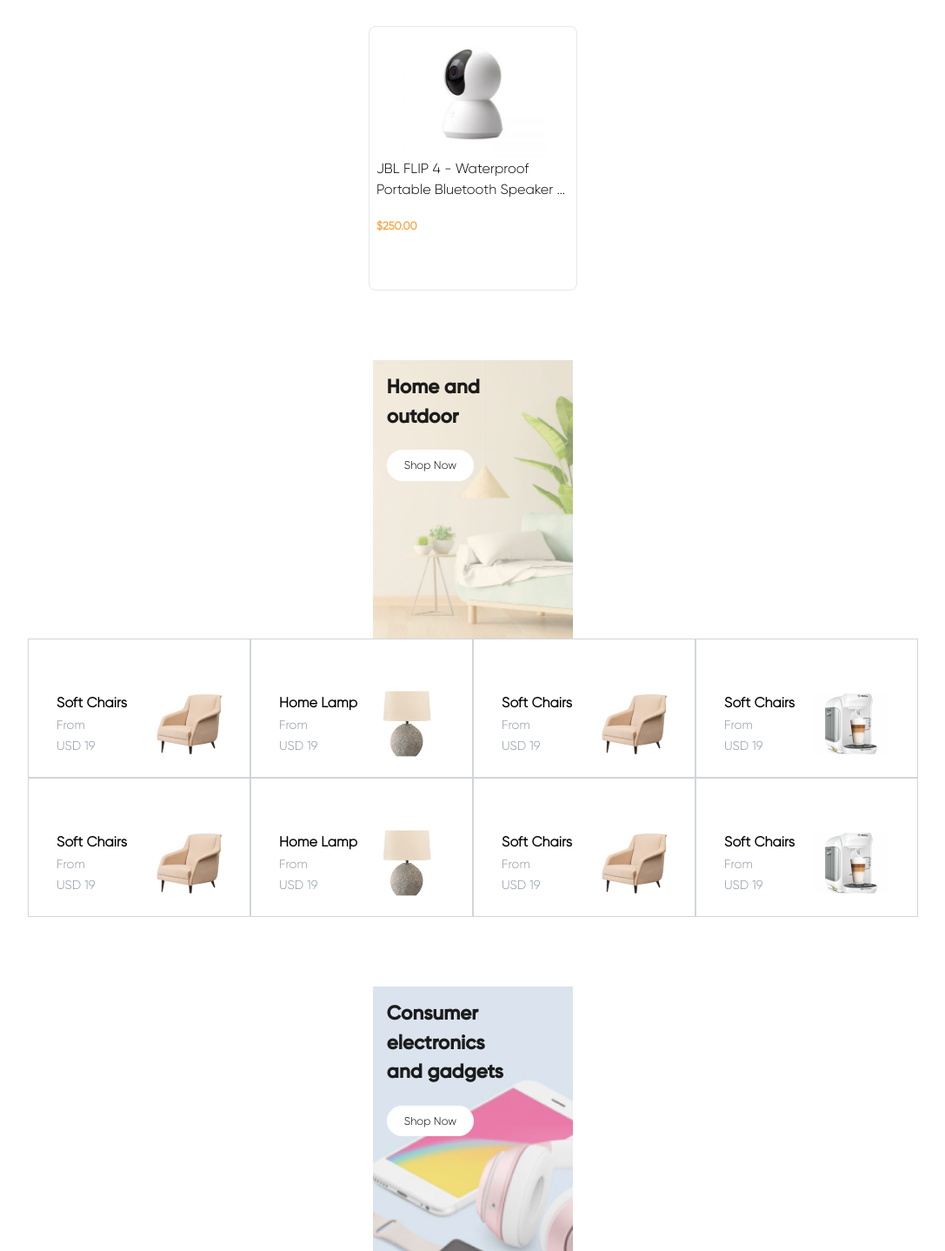
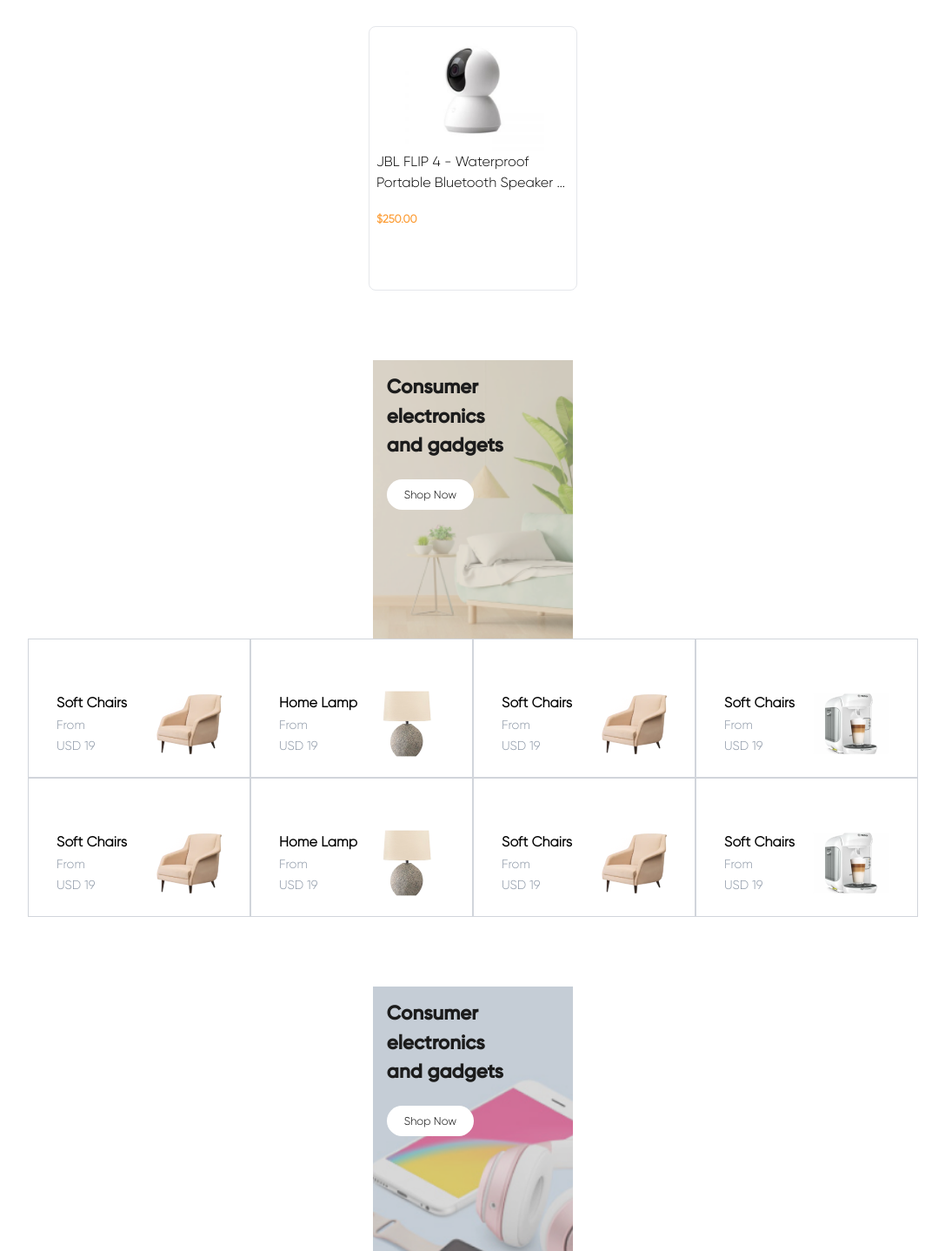
Before and after one commit to davidfayanju1/KioskhiveNG, a React (Vite) app: page /marketplace in a window 1280 px wide. Shown: the part 1362-2800 px from the top of the page at 87% size, without its empty margins (96-1183 px from the left). Built offline with nearby package versions, Linux system fonts and the light colour scheme; a web font is replaced by a local one.

Commit message:
Ui CHanges

```diff
--- a/package.json
+++ b/package.json
@@ -10,8 +10,10 @@
     "preview": "vite preview"
   },
   "dependencies": {
+    "bootstrap": "^5.3.3",
     "framer-motion": "12.0.0-alpha.0",
     "react": "^18.2.0",
+    "react-bootstrap": "^2.10.6",
     "react-dom": "^18.2.0",
     "react-icons": "^5.4.0",
     "react-router-dom": "^6.23.1"
--- a/src/components/common/Header.jsx
+++ b/src/components/common/Header.jsx
@@ -89,7 +89,21 @@ const Header = () => {
         </div>
       </section>
 
-      {/* <section className="bg-white border-b-[1px] border"></section> */}
+      <section className="bg-white h-[4rem] border md:hidden grid place-items-center">
+        <div className="input_container flex items-center justify-between bg-white py-2 rounded-full w-[98%] mx-auto px-5 border-solid border-[1px] border-gray-300">
+          <input
+            type="text"
+            placeholder="Search For anything..."
+            className="outline-none font-gilroy border-none w-full placeholder:text-[#77878F] placeholder:text-[14px] text-[16px]"
+            value={input}
+            onChange={(e) => setInput(e.target.value)}
+          />
+
+          <figure className="icon">
+            <img src="/svgs/search.svg" alt="Search Icon" />
+          </figure>
+        </div>
+      </section>
 
       <section className="category-container md:px-[4rem] px-[1rem] border-b-[1px] bg-white z-50 border-[#E4E7E9] h-[5rem] flex items-center justify-between">
         <div className="category_section self-center flex items-center justify-center">
--- a/src/components/modules/home/Section4.jsx
+++ b/src/components/modules/home/Section4.jsx
@@ -29,7 +29,7 @@ const Section4 = () => {
         <div className="flex-container flex items-start justify-start md:gap-[1rem] gap-[2rem] md:flex-row flex-col">
           {data.map((item) => (
             <div className="item_card">
-              <div className="title font-[600] text-center text-white md:text-[1.8rem] text-[1.3h1 mb-[1rem]">
+              <div className="title font-[600] text-center text-white md:text-[1.8rem] text-[1.5rem] mb-[1rem]">
                 {item.title}
               </div>
               <div className="text text-white font-[400] text-center text-[1rem]">
--- a/src/components/modules/market/MarketPlaceComp.jsx
+++ b/src/components/modules/market/MarketPlaceComp.jsx
@@ -18,7 +18,7 @@ const MarketPlaceComp = () => {
 
     {
       icon: "/svgs/return.svg",
-      name: "24 HOURS RETURN  ",
+      name: "24 HOURS RETURN",
       subText: "100% money-back guarantee",
     },
 
@@ -53,7 +53,7 @@ const MarketPlaceComp = () => {
             <h2 className="gilroy-bold md:text-[1.8rem] text-[1.2rem] text-white text-center">
               Source Top-Quality, Affordable Products
             </h2>
-            <small className="block text-[#b9b8b8] text-center">
+            <small className="block text-gray-200 text-center">
               Free shipping on your first order. we deliver, you enjoy
             </small>
             <div className="flex items-center w-full mt-[2rem] mx-auto">
@@ -73,7 +73,7 @@ const MarketPlaceComp = () => {
       <section className="card_section rounded-[6px] border-solid border-[1px] border-[#E4E7E9] py-[2rem] my-[4rem] flex md:items-center items-start gap-[3rem] justify-between px-[4rem] md:flex-row flex-wrap flex-col">
         {items.map((item) => (
           <div
-            className="card flex items-center gap-5 justify-start"
+            className="flex items-center gap-5 justify-start"
             key={item.name}
           >
             <img src={item.icon} alt="" className="self-start" />
@@ -110,7 +110,7 @@ const MarketPlaceComp = () => {
         <div className="flex items-center justify-center gap-8 flex-wrap flex-col md:flex-row">
           {productModel.map((item) => (
             <div
-              className="card rounded-[8px] md:max-w-[15rem] w-[95%] h-[19rem] border-solid border-[1px]"
+              className="rounded-[8px] md:max-w-[15rem] w-[95%] md:h-[19rem] pb-[1rem] border-solid border-[1px]"
               key={item.name}
             >
               <img src={item.img} alt="" className="h-[50%] mx-auto" />
@@ -127,16 +127,17 @@ const MarketPlaceComp = () => {
 
       <section className="product_card my-[5rem] min-h-[10rem] rounded-[10px] overflow-hidden">
         <div className="first_section flex items-center justify-center flex-wrap">
-          <div className="image_container relative h-[20rem] object-cover xl:w-[20%] w-full">
+          <div className="image_container relative md:h-[20rem] h-[11rem] object-cover xl:w-[20%] w-full">
+            <div className="overlay absolute inset-0 bg-black/10"></div>
             <img
               src="/images/homecategory.png"
               alt=""
               className="w-full h-full object-cover"
             />
 
-            <div className="text_container absolute md:text-left w-full top-[1rem] left-[1rem]">
-              <span className="block w-[55%]  mb-5 md:text-[1.4rem] text-[1.2rem] gilroy-semibold font-bold text-[#1C1C1C]">
-                Home and outdoor
+            <div className="text_container absolute top-[1rem] w-full left-[1rem]">
+              <span className="block w-[65%] mb-5 md:text-[1.4rem] text-[1.2rem] gilroy-semibold font-bold text-[#1C1C1C]">
+                Consumer electronics and gadgets
               </span>
 
               <button className="bg-white rounded-full px-5 py-2 border-none outline-none flex items-center justify-center text-black gilroy text-[.8rem]">
@@ -181,7 +182,8 @@ const MarketPlaceComp = () => {
 
       <section className="product_card my-[5rem] min-h-[10rem] rounded-[10px] overflow-hidden">
         <div className="first_section flex items-center justify-center flex-wrap">
-          <div className="image_container relative h-[20rem] object-cover xl:w-[20%] w-full">
+          <div className="image_container relative md:h-[20rem] h-[11rem] object-cover xl:w-[20%] w-full">
+            <div className="overlay absolute inset-0 bg-black/10"></div>
             <img
               src="/images/products/cure.png"
               alt=""
--- a/src/layout/MarketPlaceLayout.jsx
+++ b/src/layout/MarketPlaceLayout.jsx
@@ -11,7 +11,9 @@ const MarketPlaceLayout = ({ children }) => {
   return (
     <div className="page_container">
       <Header />
-      <div className="children_container mt-[13.5rem]">{children}</div>
+      <div className="children_container md:mt-[13.5rem] mt-[18rem]">
+        {children}
+      </div>
       <div className="item_container bg-[#E6E6E6] md:px-[4rem] px-[1rem] w-full md:gap-3 gap-6 py-[2rem] flex items-center md:justify-between flex-wrap">
         <div className="first_section">
           <h3 className="md:gilroy-bold gilroy-semibold font-[700] text-black md:text-[1.3rem] text-[1rem]">
--- a/tailwind.config.js
+++ b/tailwind.config.js
@@ -6,6 +6,10 @@ export default {
       fontFamily: {
         aeonik: ["aeonik-trial", "sans-serif"],
       },
+
+      screens: {
+        custom: { max: "1250px" },
+      },
     },
   },
   plugins: [],
```
Also changed, not shown: 1 other file (tests, documents, lock files or other folders).
